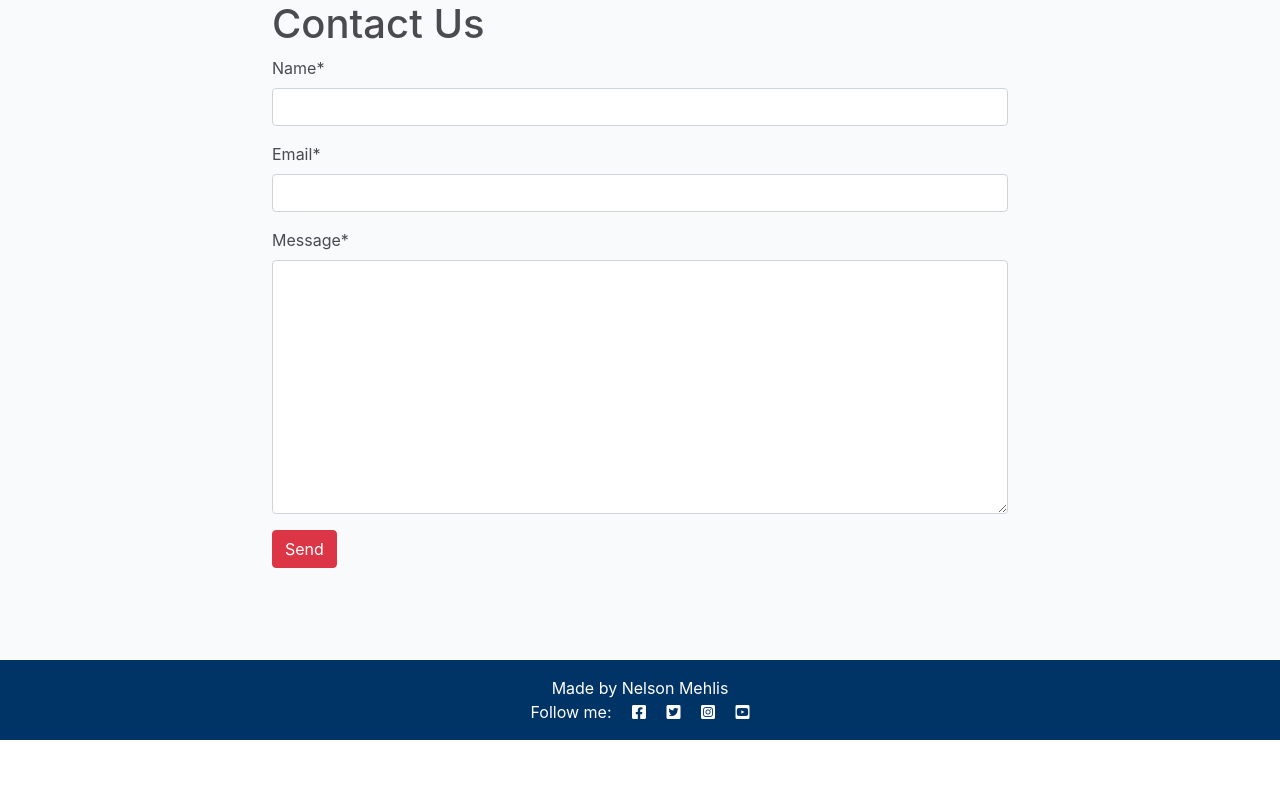
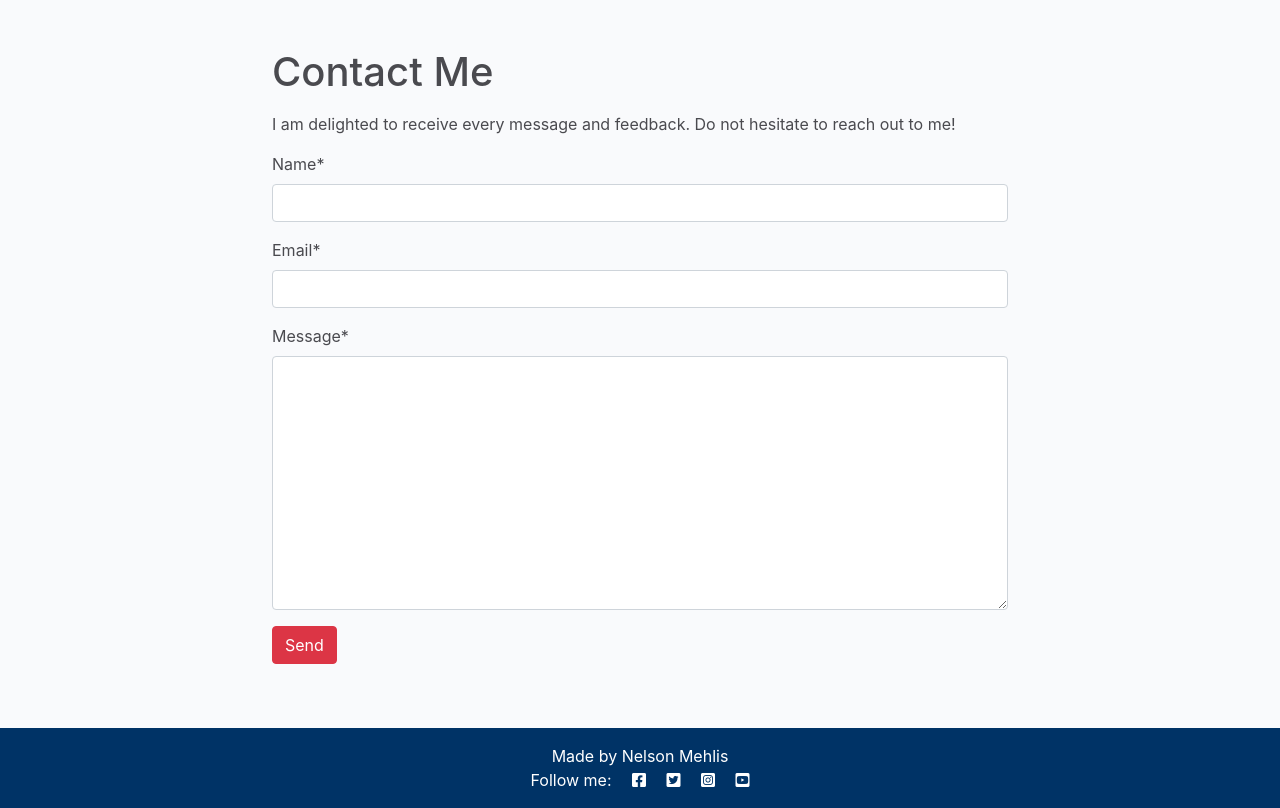
Before and after one commit to ThePyth0nKid/pp4-myblog, a Django app: page /contact/ in a window 1280 px wide. Shown: the part 60-868 px from the top of the page. Before the commit the page ends 800 px from the top, so only its background shows below. Run offline with Django 4.2, Linux system fonts and the light colour scheme; parts of the project's set-up code (start-up, migrations or seed data) failed here and were passed over; some libraries are stand-ins or nearby versions.

Commit message:
Enhance contact page aesthetics and add welcome message

```diff
--- a/contact_me/templates/contact_me/contact.html
+++ b/contact_me/templates/contact_me/contact.html
@@ -2,13 +2,20 @@
 {% load crispy_forms_tags %}
 
 {% block content %}
-<div class="container">
+<!-- Container with top and bottom margins for aesthetic spacing -->
+<div class="container mt-5 mb-5">
     <div class="row justify-content-center">
         <div class="col-md-8">
-            <h1>Contact Us</h1>
-            <form method="post">
+            <h1>Contact Me</h1>
+            <!-- Paragraph added to show a welcoming message to users -->
+            <p class="mt-3">I am delighted to receive every message and feedback. Do not hesitate to reach out to me!
+            </p>
+            <!-- Form with bottom margin for spacing before the container's end -->
+            <form method="post" class="mb-3">
                 {% csrf_token %}
+                <!-- Crispy form filter to render the form fields -->
                 {{ form|crispy }}
+                <!-- Submit button -->
                 <button type="submit" class="btn btn-danger">Send</button>
             </form>
         </div>
```
